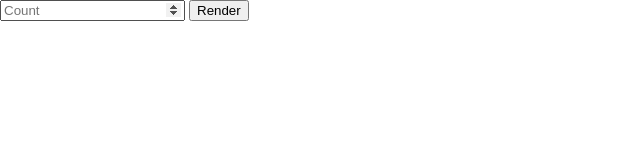
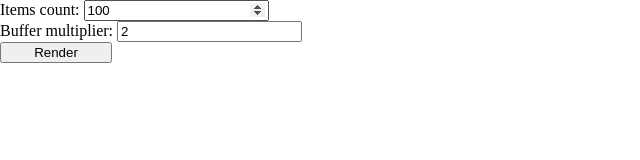
Before and after one commit to NLipatov/virtualize-js, a website with bundled scripts: page demo/index.html in a window 1280 px wide. Shown: the whole page, without its empty margins (0-640 px from the left). Built offline with nearby package versions, Linux system fonts and the light colour scheme.

Commit message:
demo update

```diff
--- a/demo/demo.js
+++ b/demo/demo.js
@@ -1,5 +1,5 @@
 'use strict';
-import { render } from '../src/virtualize.js';
+import {render, setBufferMultiplier} from '../src/virtualize.js';
 
 const itemsContainer = document.getElementById('items-container');
 const renderButton = document.getElementById('renderButton');
@@ -8,6 +8,8 @@ const itemCountInput = document.getElementById('itemCount');
 const colors = ['#f0f0f0', '#d0e8ff', '#d0ffd0', '#fffacd', '#ffd0d0'];
 
 let items = [];
+
+setBufferMultiplier(2);
 
 function generateItems(count) {
     items = [];
--- a/demo/index.html
+++ b/demo/index.html
@@ -6,16 +6,23 @@
     <meta name="viewport" content="width=device-width, initial-scale=1.0">
     <meta http-equiv="X-UA-Compatible" content="ie=edge">
     <title>Virtualize Demo</title>
-    <link rel="stylesheet" href="styles.css">
+    <link rel="stylesheet" href="./styles.css">
 </head>
 
 <body>
 
 <footer>
-    <label for="itemCount">
-        <input type="number" id="itemCount" placeholder="Count" min="1">
-    </label>
-    <button id="renderButton">Render</button>
+    <div class="controls">
+        <label for="itemCount">
+            <span>Items count:</span>
+            <input type="number" id="itemCount" placeholder="Count" min="5" value="100">
+        </label>
+        <label for="bufferMultiplier">
+            <span>Buffer multiplier:</span>
+            <input type="number" id="bufferMultiplier" placeholder="Buffer Multiplier" min="0" value="2">
+        </label>
+        <button id="renderButton">Render</button>
+    </div>
 </footer>
 
 <main id="items-container">
--- a/demo/styles.css
+++ b/demo/styles.css
@@ -1,3 +1,13 @@
-body{
-    margin: 0px;
+body {
+    margin: 0;
+    font-size: 1rem;
 }
+
+.controls {
+    display: flex;
+    flex-direction: column;
+}
+
+button {
+    width: 7rem;
+}
```
